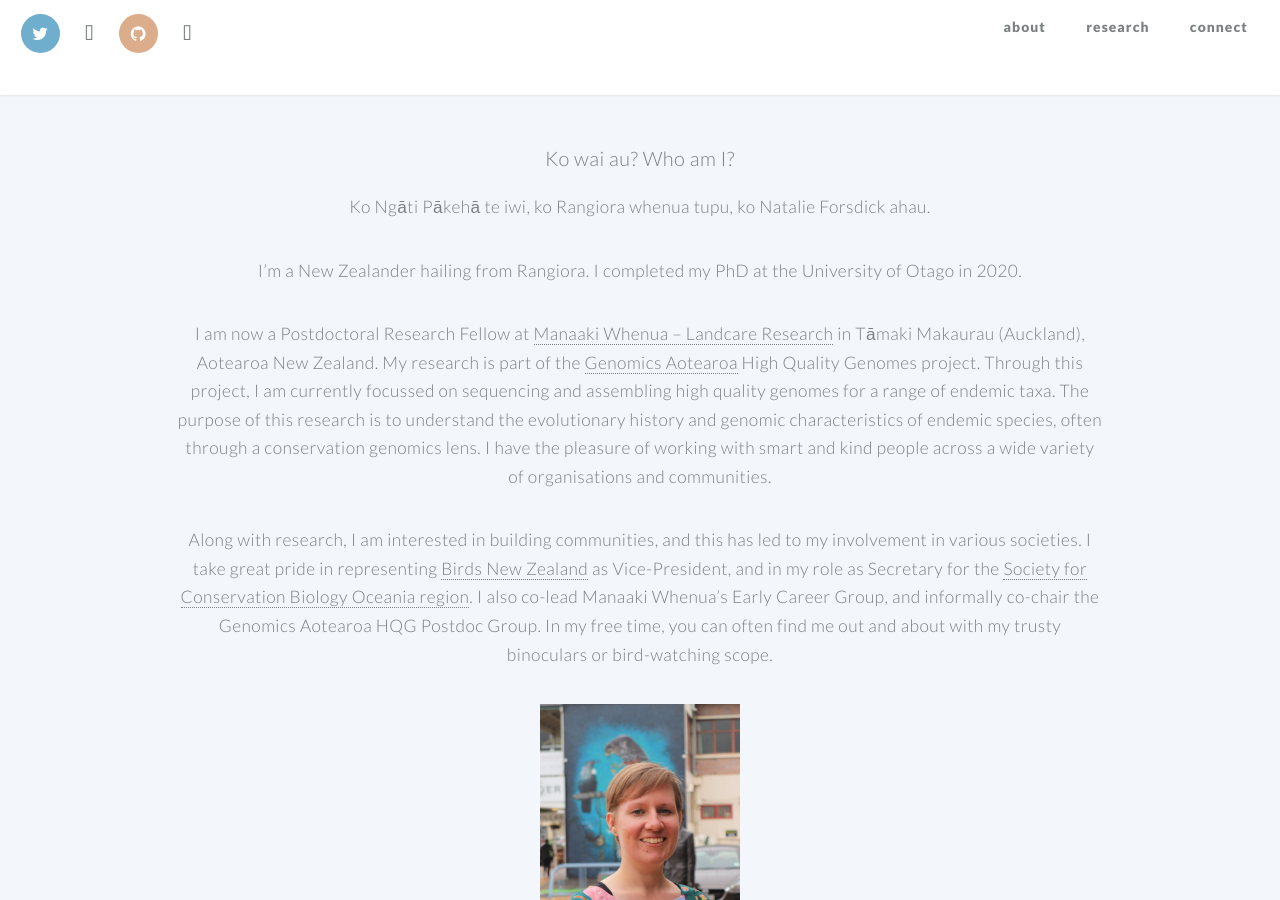
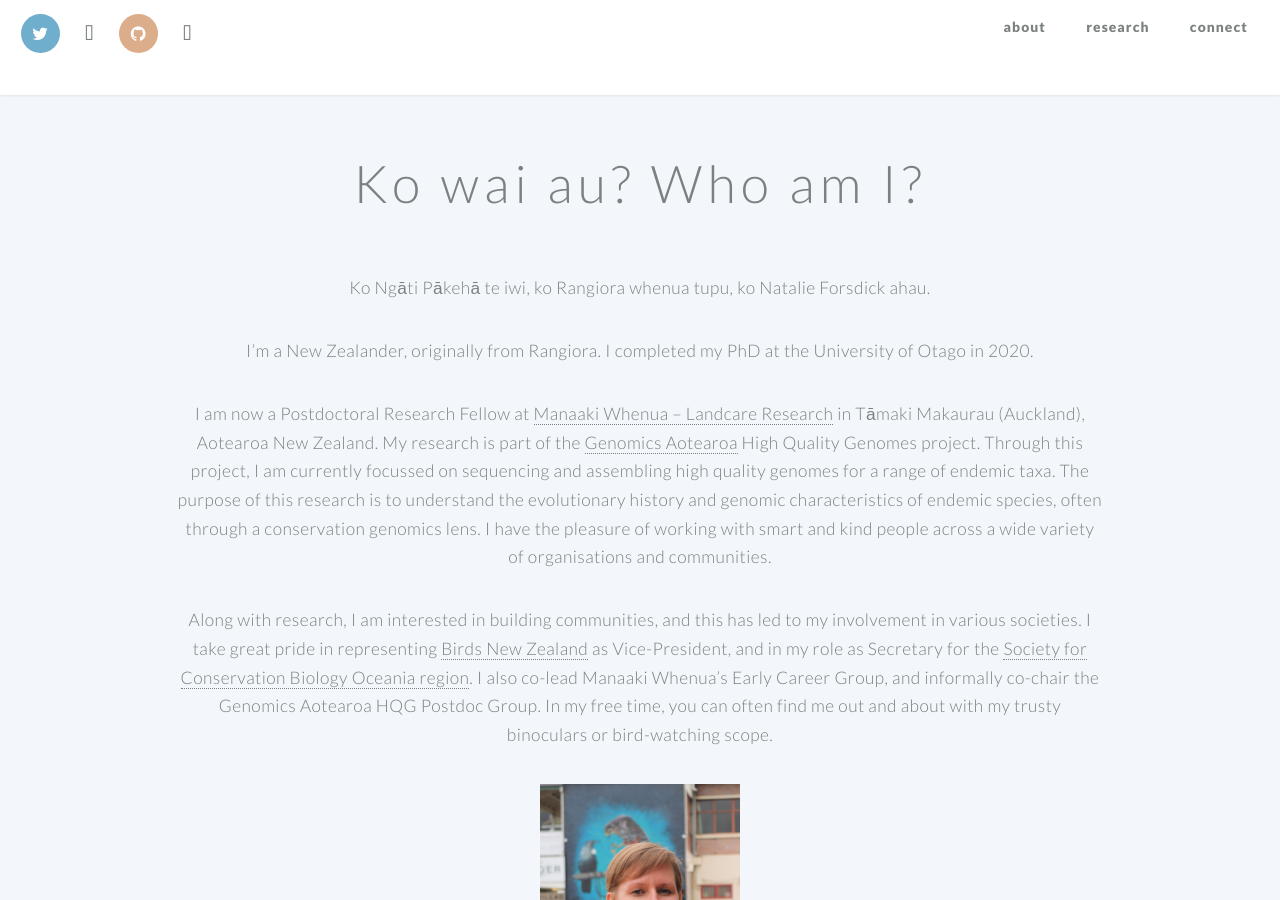
Before and after one commit to natforsdick/natforsdick.github.io, a Jekyll site: the page built from index.md, in a window 1280 px wide and 900 px high, scrolled down 697 px. Built offline with Jekyll 4.4.1, drawn with Linux system fonts in a browser that asks for light colours; some web fonts are replaced.

Commit message:
Changed heading format

```diff
--- a/index.md
+++ b/index.md
@@ -41,11 +41,11 @@ cta_button_label: contact Natalie # the label on the button
 
 ---
 [//]: # (write a bit about yourself here)
-### Ko wai au? Who am I?
+## Ko wai au? Who am I?
 
 Ko Ngāti Pākehā te iwi, ko Rangiora whenua tupu, ko Natalie Forsdick ahau.
 
-I'm a New Zealander hailing from Rangiora. I completed my PhD at the University of Otago in 2020.
+I'm a New Zealander, originally from Rangiora. I completed my PhD at the University of Otago in 2020.
 
 I am now a Postdoctoral Research Fellow at [Manaaki Whenua -- Landcare Research](https://www.landcareresearch.co.nz/) in Tāmaki Makaurau (Auckland), Aotearoa New Zealand. My research is part of the [Genomics Aotearoa](https://www.genomics-aotearoa.org.nz/) High Quality Genomes project. Through this project, I am currently focussed on sequencing and assembling high quality genomes for a range of endemic taxa. The purpose of this research is to understand the evolutionary history and genomic characteristics of endemic species, often through a conservation genomics lens. I have the pleasure of working with smart and kind people across a wide variety of organisations and communities.
 
```
